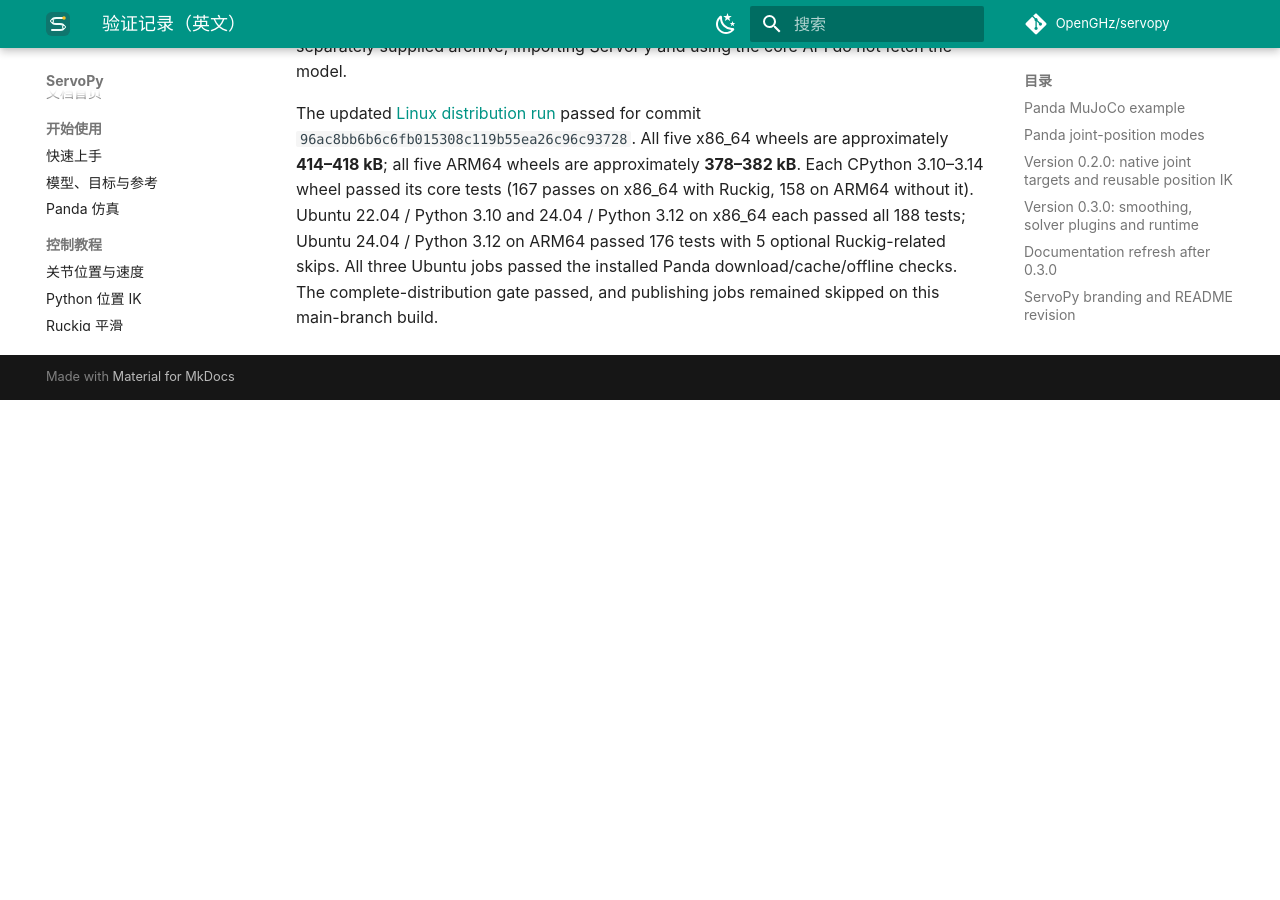
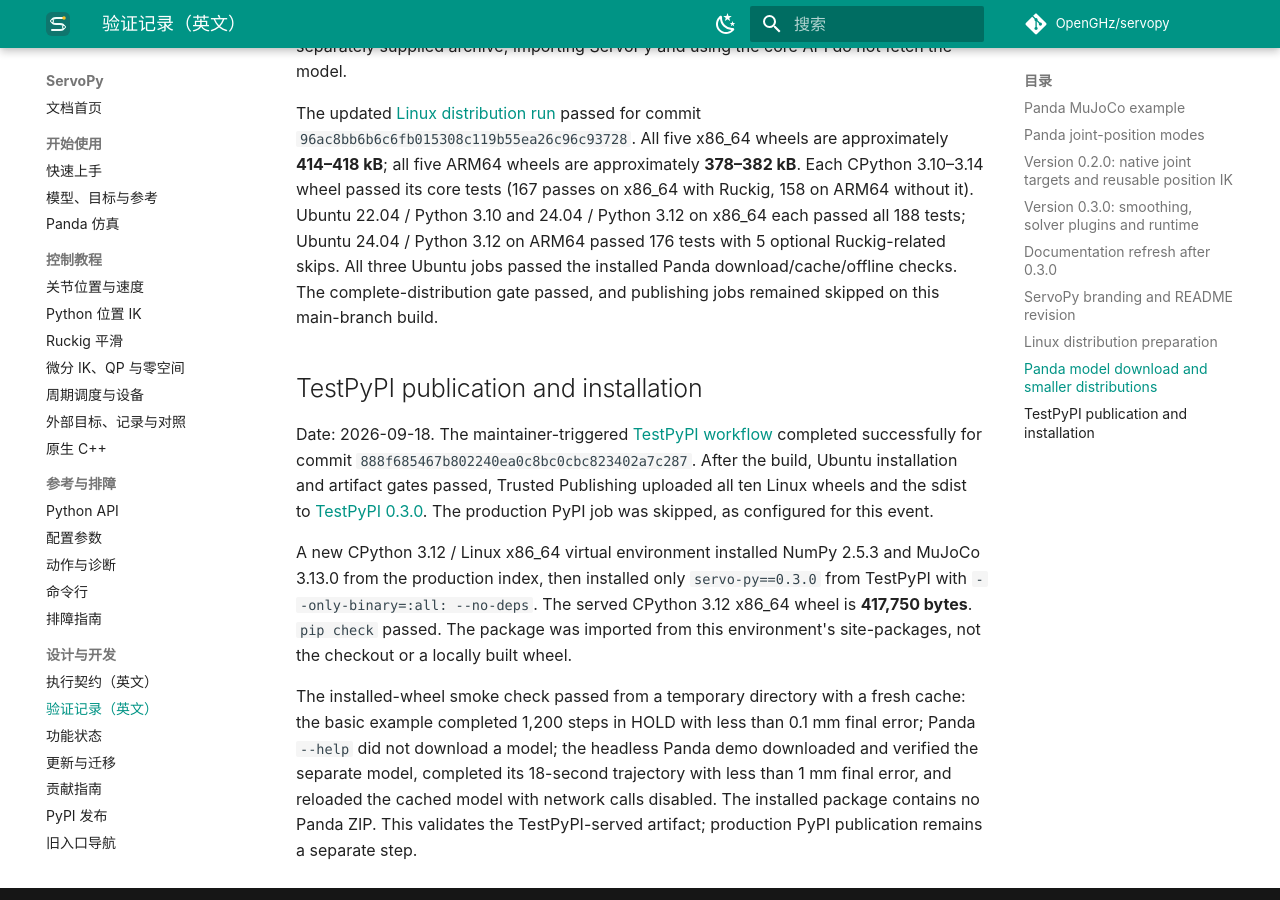
Before and after one commit to OpenGHz/servopy, an MkDocs documentation site: the page built from docs/validation.md, in a window 1280 px wide and 900 px high, scrolled down 7866 px. Built offline with MkDocs 1.6.1 and Material for MkDocs 9.7.7, drawn with Linux system fonts in a browser that asks for light colours; comment, search, counter and statistics services are not loaded; before the commit the page ends 8266 px from its top, so only the background shows below that.

Commit message:
docs: record successful TestPyPI publication and clean installation

```diff
--- a/docs/publishing.md
+++ b/docs/publishing.md
@@ -1,6 +1,6 @@
 # PyPI 发布
 
-发行包名为 **`servo-py`**，Python 导入名为 **`servo_py`**，GitHub 仓库名为 **`servopy`**。当前版本 `0.3.0` 的发布流程已加入仓库；首次上传尚未完成。构建成功不表示已经公开发布。
+发行包名为 **`servo-py`**，Python 导入名为 **`servo_py`**，GitHub 仓库名为 **`servopy`**。`0.3.0` 已完成 [TestPyPI 上传](https://test.pypi.org/project/servo-py/0.3.0/)及实际安装验证；**正式 PyPI 尚未发布**。
 
 ## 发行范围
 
@@ -21,7 +21,7 @@
 
 [Python distributions 工作流](https://github.com/OpenGHz/servopy/actions/workflows/release.yml) 在 pull request、main 推送、手动运行和 GitHub Release 发布时执行：
 
-当前[验证运行](https://github.com/OpenGHz/servopy/actions/runs/35327133523)已通过，生成 10 个不含 Panda 模型的 wheel 和 1 个 sdist。wheel 约为 0.38–0.42 MB，测试条件及模型下载验证见[验证记录](validation.md#panda-model-download-and-smaller-distributions)。这次 main 构建没有向 TestPyPI 或 PyPI 上传。
+当前 [TestPyPI 工作流](https://github.com/OpenGHz/servopy/actions/runs/35327922513)已通过全部检查，并上传 10 个不含 Panda 模型的 wheel 和 1 个 sdist。wheel 约为 0.38–0.42 MB；测试条件及从 TestPyPI 的实际安装结果见[验证记录](validation.md#testpypi-publication-and-installation)。这次手动运行未触发正式 PyPI 上传。
 
 1. 检查 pyproject、CMake 和 C++ 绑定中的版本一致，构建 sdist 并检查 PyPI 元数据。
 2. 在原生 x86_64 / ARM64 runner 的 manylinux_2_28 容器内，从该 sdist 构建所有 wheel，并由 auditwheel 检查、修复依赖。
@@ -50,6 +50,8 @@
 Trusted Publishing 使用 GitHub OIDC，不需要把 PyPI token 放进 GitHub Secrets 或发送给协作者。pending publisher 也不会预留包名，首次成功上传才会创建项目。参见 [PyPI 官方说明](https://docs.pypi.org/trusted-publishers/creating-a-project-through-oidc/)。
 
 ## 首次测试发布
+
+**`0.3.0` 已完成此步骤并通过实际安装验证。** 无需再次上传相同版本；维护者可以继续下一节的[正式发布](#正式发布)。以下保留测试发布与复现步骤。
 
 1. 在 **Actions → Python distributions → Run workflow** 选择 `main`，把 `destination` 设为 `testpypi`。
 2. 等全部构建、安装验证和 `testpypi` 作业成功，打开 [TestPyPI 项目](https://test.pypi.org/project/servo-py/0.3.0/) 确认文件。
--- a/docs/validation.md
+++ b/docs/validation.md
@@ -329,3 +329,28 @@
 Ruckig-related skips. All three Ubuntu jobs passed the installed Panda
 download/cache/offline checks. The complete-distribution gate passed, and
 publishing jobs remained skipped on this main-branch build.
+
+## TestPyPI publication and installation
+
+Date: 2026-09-18. The maintainer-triggered [TestPyPI workflow](https://github.com/OpenGHz/servopy/actions/runs/35327922513)
+completed successfully for commit `888f685467b802240ea0c8bc0cbc823402a7c287`.
+After the build, Ubuntu installation and artifact gates passed, Trusted
+Publishing uploaded all ten Linux wheels and the sdist to
+[TestPyPI 0.3.0](https://test.pypi.org/project/servo-py/0.3.0/). The production
+PyPI job was skipped, as configured for this event.
+
+A new CPython 3.12 / Linux x86_64 virtual environment installed NumPy 2.5.3
+and MuJoCo 3.13.0 from the production index, then installed only
+`servo-py==0.3.0` from TestPyPI with `--only-binary=:all: --no-deps`.
+The served CPython 3.12 x86_64 wheel is **417,750 bytes**. `pip check` passed.
+The package was imported from this environment's site-packages, not the
+checkout or a locally built wheel.
+
+The installed-wheel smoke check passed from a temporary directory with a
+fresh cache: the basic example completed 1,200 steps in HOLD with less than
+0.1 mm final error; Panda `--help` did not download a model; the headless
+Panda demo downloaded and verified the separate model, completed its
+18-second trajectory with less than 1 mm final error, and reloaded the
+cached model with network calls disabled. The installed package contains
+no Panda ZIP. This validates the TestPyPI-served artifact; production PyPI
+publication remains a separate step.
```
Also changed, not shown: README.md (+1 -1 lines), README.zh-CN.md (+1 -1 lines), docs/changelog.md (+1 -1 lines), docs/getting-started.md (+1 -1 lines).
